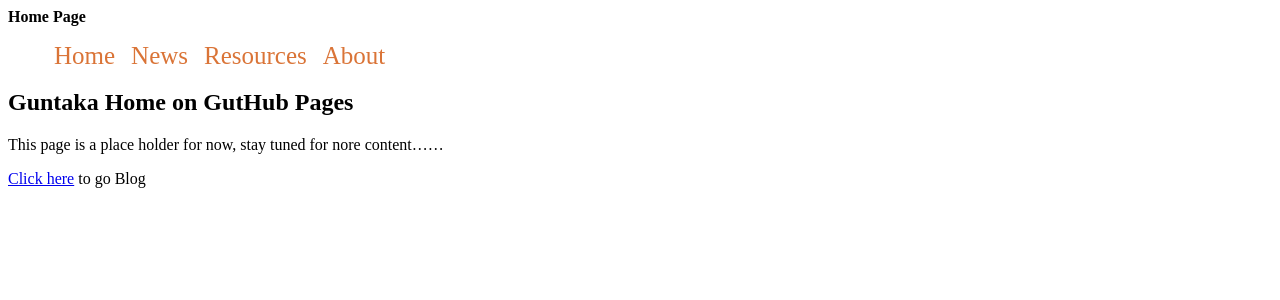
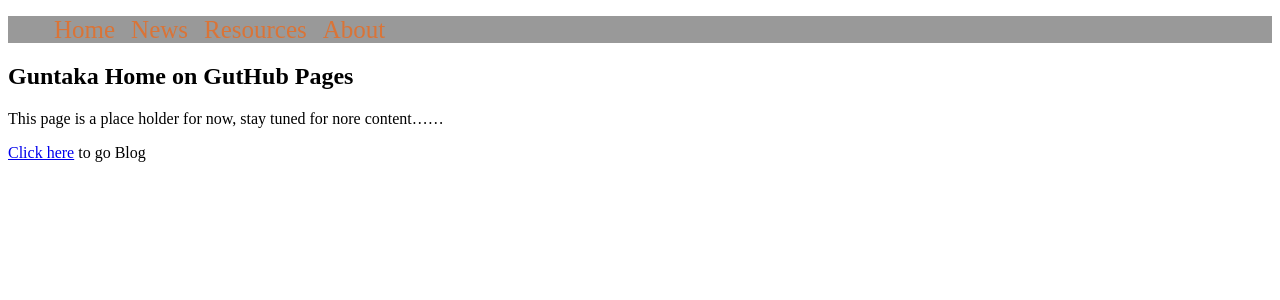
Before and after one commit to guntaka/guntaka.github.io, a Jekyll site: the page built from index.md, in a window 1280 px wide. Shown: the top 300 px of the page. Built offline with Jekyll 4.4.1, drawn with Linux system fonts in a browser that asks for light colours.

Commit message:
Clean up styles

```diff
--- a/_layouts/default.html
+++ b/_layouts/default.html
@@ -3,7 +3,7 @@
 <head>
   <meta charset="utf-8">
   <style>
-    nav#site-nav {
+    nav.site-nav {
       width: 100%;
       background-color: #999999;
     }
@@ -29,7 +29,6 @@
 <body>
 
   <header>
-    <strong>Home Page</strong>
     {% include nav.html %}
   </header>
 
```
